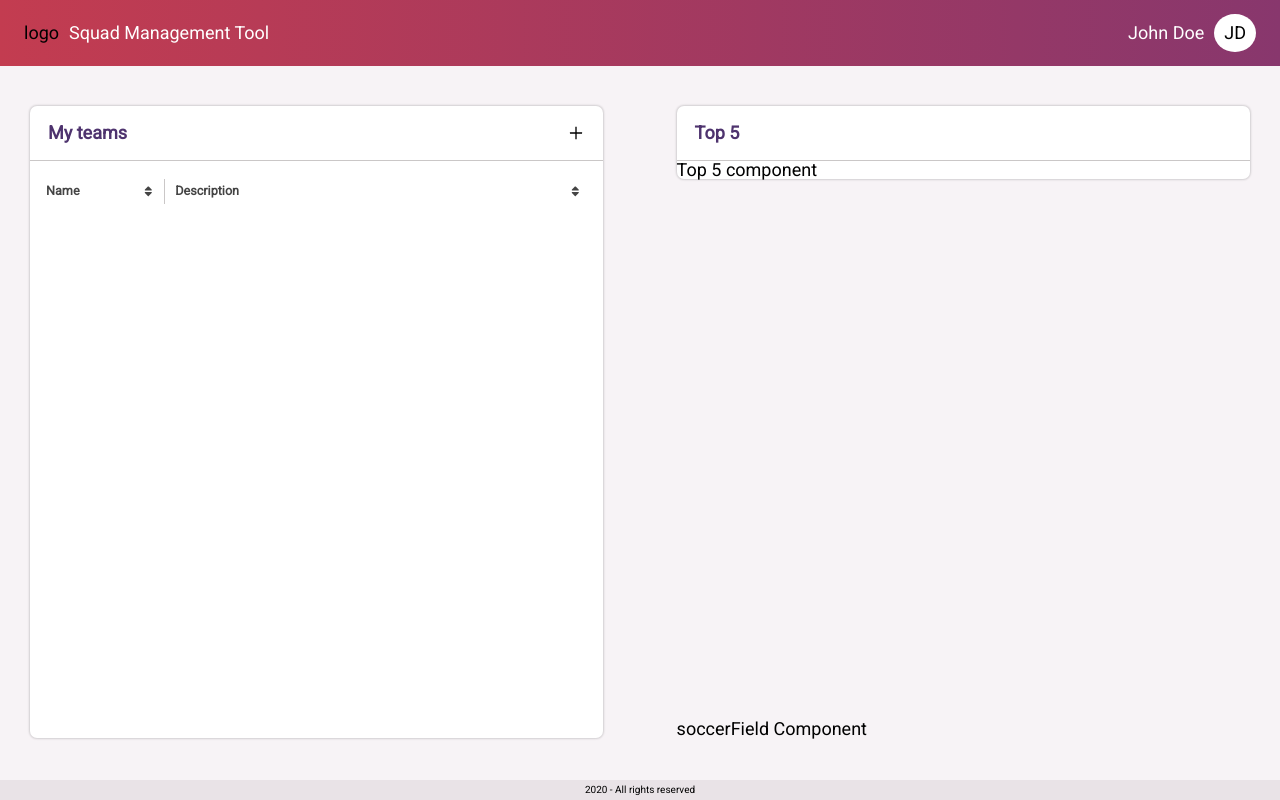
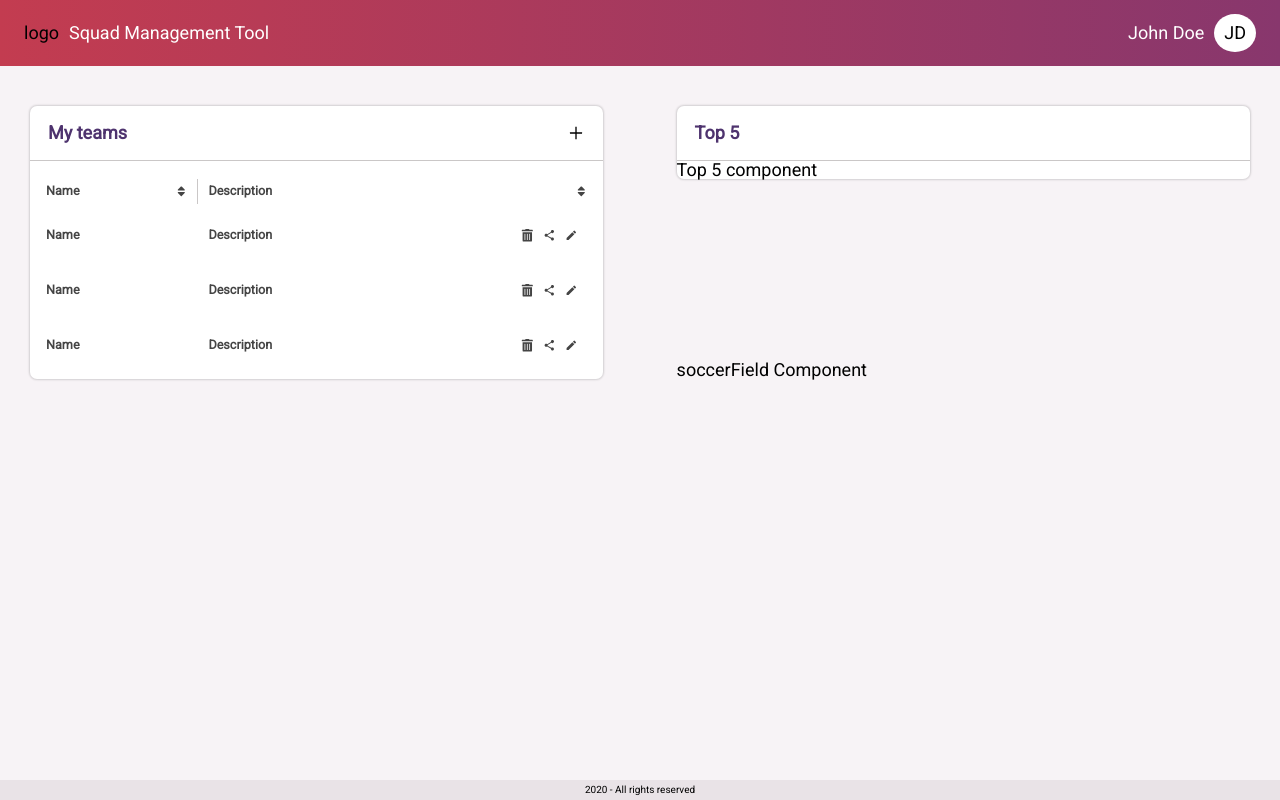
Before and after one commit to Barrosg99/venturus-challenge, a React (Create React App) app: page / in a window 1280 px wide. Built offline with nearby package versions, Linux system fonts and the light colour scheme.

Commit message:
feat: add ListComponent

```diff
--- a/package.json
+++ b/package.json
@@ -12,6 +12,7 @@
     "react-icons": "^4.2.0",
     "react-router-dom": "^5.2.0",
     "react-scripts": "4.0.3",
+    "react-tooltip": "^4.2.17",
     "styled-components": "^5.2.1",
     "styled-reset": "^4.3.4",
     "web-vitals": "^1.0.1"
--- a/src/components/Header.jsx
+++ b/src/components/Header.jsx
@@ -22,6 +22,9 @@ const StyledHeader = styled.header`
   display: flex;
   justify-content:space-between;
   padding: 14px;
+  position:fixed;
+  top:0;
+  width:100vw;
 
   div {
     display: flex;
--- /dev/null
+++ b/src/components/ListComponent.jsx
@@ -0,0 +1,58 @@
+import React from 'react';
+import styled from 'styled-components';
+import ReactTooltip from 'react-tooltip';
+import { FaTrashAlt } from 'react-icons/fa';
+import { MdEdit, MdShare } from 'react-icons/md';
+
+export default function ListComponent() {
+  return (
+    <Component>
+      <div>
+        <span>Name</span>
+      </div>
+      <div />
+      <div>
+        <span>Description</span>
+        <div>
+          <FaTrashAlt data-tip="Remove" />
+          <MdShare data-tip="Share" />
+          <MdEdit data-tip="Edit" />
+        </div>
+        <ReactTooltip effect="solid" backgroundColor="black" />
+      </div>
+    </Component>
+  );
+}
+
+const Component = styled.li`
+  div:first-child {
+    width: 28%;
+  }
+
+  & > div:last-child {
+    width: 75%;
+    div:nth-child(2) {
+      display: flex;
+      justify-content: space-evenly;
+      width: 25%;
+    }
+  }
+
+  & > div:nth-child(2) {
+    width: 1px;
+    background: #cac7c7;
+    margin: 0 10px;
+    height: 25px;
+    visibility: hidden;
+  }
+
+  & > div:nth-child(odd) {
+    display:flex;
+    justify-content:space-between;
+  }
+
+  span {
+    word-wrap: break-word;
+    width: 100%;
+  }
+`;
--- a/src/components/ListHeader.jsx
+++ b/src/components/ListHeader.jsx
@@ -23,9 +23,10 @@ const StyledHeader = styled.div`
   display: flex;
   align-items: center;
   padding: 0px 10px;
+  margin-bottom: 10px;
 
   div:first-child {
-    width: 20%;
+    width: 28%;
   }
 
   div:last-child {
--- a/src/components/TeamList.jsx
+++ b/src/components/TeamList.jsx
@@ -1,13 +1,18 @@
 import React from 'react';
 import styled from 'styled-components';
-// import { FaSort } from 'react-icons/fa';
+import ListComponent from './ListComponent';
 import ListHeader from './ListHeader';
 
-export default function Teamlist() {
+export default function TeamList() {
   return (
     <ListContainer>
       <ListHeader />
-      {/* teams list */}
+      <ul>
+        <ListComponent />
+        <ListComponent />
+        <ListComponent />
+
+      </ul>
     </ListContainer>
   );
 }
@@ -19,4 +24,17 @@ const ListContainer = styled.div`
   color: #303030e6;
   padding: 18px 6px 0px;
 
+  li {
+    padding: 0px 10px;
+    border-radius: 6px;
+    padding: 15px 10px;
+    display: flex;
+    justify-content: space-between;
+  }
+
+  li:hover {
+    background-color: #f7eef6;
+    color: #873b65;
+  }
+
 `;
--- a/src/pages/Home/index.jsx
+++ b/src/pages/Home/index.jsx
@@ -31,7 +31,7 @@ const Wrapper = styled.main`
   display:flex;
   justify-content:space-between;
   padding: 40px 30px;
-  height: 89vh;
+  margin-top: 66px;
 
   & > div:nth-child(2) {
     width: 47%;
--- a/src/utils/globalstyle.js
+++ b/src/utils/globalstyle.js
@@ -7,7 +7,7 @@ const GlobalStyle = createGlobalStyle`
   body {
     background-color: #f7f3f6;
     height: 100%;
-    min-height: 100vh;
+    max-height: 100vh;
     max-width: 100%;
     font-family: 'Roboto';
   }
```
Also changed, not shown: 1 other file (tests, documents, lock files or other folders).
